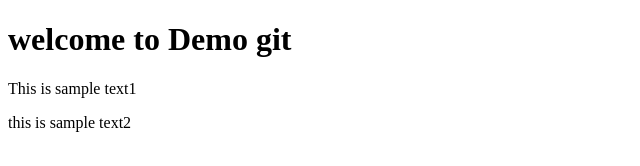
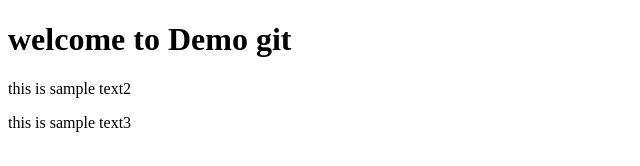
Before and after one commit to Thunyawit/Demo, a plain HTML site: page index.html in a window 1280 px wide. Shown: the full height of the page, 0-640 px from the left. Drawn offline with Linux system fonts and the light colour scheme.

Commit message:
MOdifying web

```diff
--- a/index.html
+++ b/index.html
@@ -1,9 +1,9 @@
 <!DOCTYPE html>
 <html lang="th">
-    <head><title>Demo git</title></head>
+    <head><title>Demo git!!</title></head>
     <body>
         <h1>welcome to Demo git</h1>
-        <p>This is sample text1</p>
         <p>this is sample text2</p>
+        <p>this is sample text3</p>
     </body>
 </html>
```
